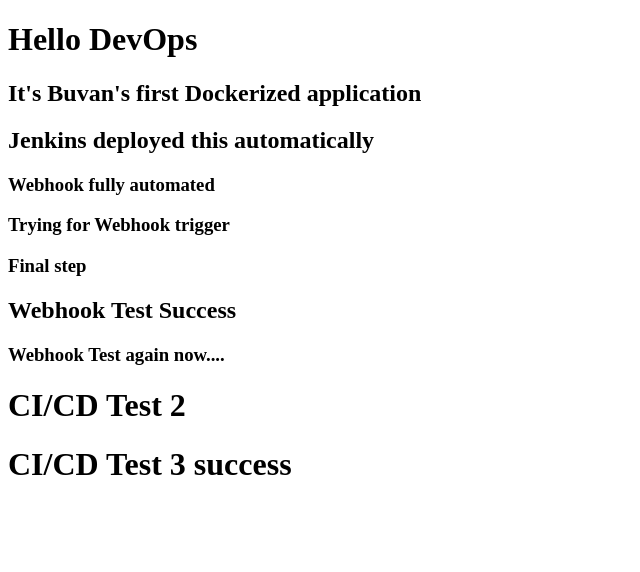
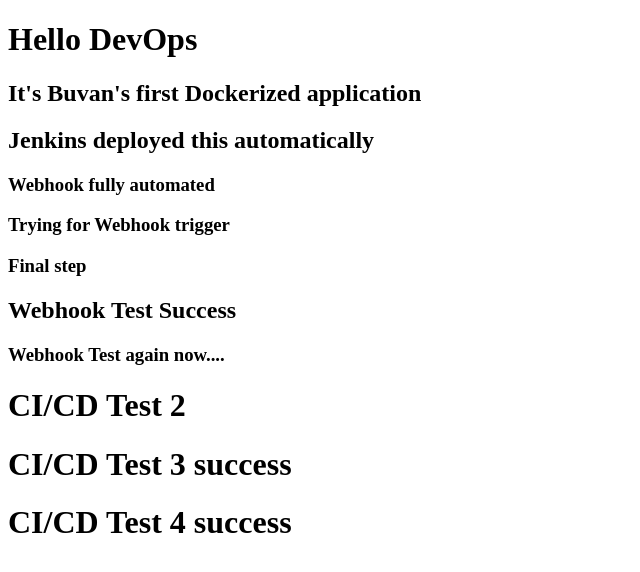
Before and after one commit to rguruprasad111-stack/devops-practice, a plain HTML site: page index.html in a window 1280 px wide. Shown: the whole page, without its empty margins (0-640 px from the left). Drawn offline with Linux system fonts and the light colour scheme.

Commit message:
webhook test

```diff
--- a/index.html
+++ b/index.html
@@ -14,6 +14,7 @@
     <h3>Webhook Test again now....</h3>
     <h1>CI/CD Test 2</h1>
     <h1>CI/CD Test 3 success</h1>
+    <h1>CI/CD Test 4 success</h1>
 
 
 </body>
```
